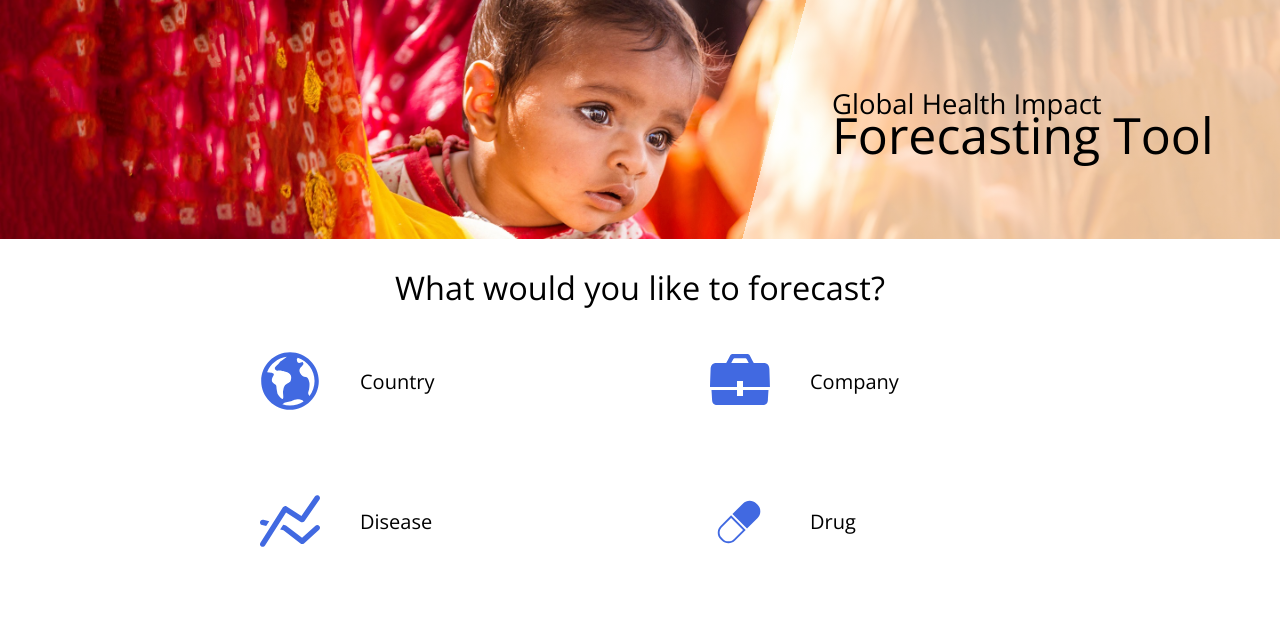
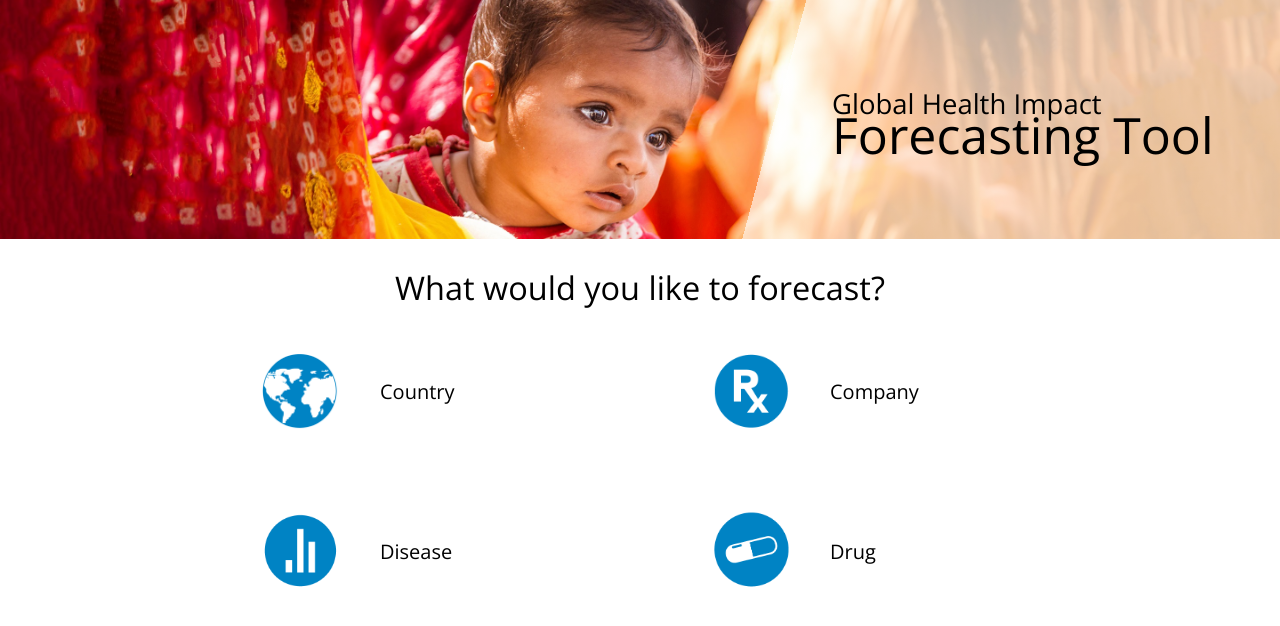
Before and after one commit to GhiProject/ghi_forecasting_tool, a Flask app: page / in a window 1280 px wide. Shown: the part 65-691 px from the top of the page. Run offline with Flask 2, Linux system fonts and the light colour scheme.

Commit message:
Changed icons

```diff
--- a/static/css/style.css
+++ b/static/css/style.css
@@ -217,10 +217,20 @@ body {
   .landing-select__section:hover {
     box-shadow: 0 1.5rem 4rem rgba(0, 0, 0, 0.15); }
   .landing-select__icon {
-    width: 6rem;
-    height: 6rem;
-    fill: royalblue;
-    margin: 0 4rem; }
+    width: 8rem;
+    height: 8rem;
+    margin: 0 4rem;
+    background-position: 0 0;
+    background-size: contain;
+    background-repeat: no-repeat; }
+    .landing-select__icon--bar {
+      background-image: url(../img/icon-bar-blue.png); }
+    .landing-select__icon--globe {
+      background-image: url(../img/icon-globe-blue.png); }
+    .landing-select__icon--pill {
+      background-image: url(../img/icon-pill-blue.png); }
+    .landing-select__icon--rx {
+      background-image: url(../img/icon-rx-blue.png); }
   .landing-select__text {
     font-size: 2rem;
     color: black; }
--- a/templates/landing.html
+++ b/templates/landing.html
@@ -14,27 +14,19 @@
 <h3 class="heading-3 heading-3--landing u-margin-top-medium">What would you like to forecast?</h3>
 <div class="landing-select u-margin-top-small">
     <a href="#" class="landing-select__section">
-        <svg class="landing-select__icon">
-            <use xlink:href="static/sprites.svg#icon-globe"/>
-        </svg>
+        <div class="landing-select__icon landing-select__icon--globe"></div>
         <span class="landing-select__text">Country</span>
     </a>
     <a href="#" class="landing-select__section">
-        <svg class="landing-select__icon">
-            <use xlink:href="static/sprites.svg#icon-briefcase"/>
-        </svg>
+        <div class="landing-select__icon landing-select__icon--rx"></div>
         <span class="landing-select__text">Company</span>
     </a>
     <a href="#" class="landing-select__section">
-        <svg class="landing-select__icon">
-            <use xlink:href="static/sprites.svg#icon-line-graph"/>
-        </svg>
+        <div class="landing-select__icon landing-select__icon--bar"></div>
         <span class="landing-select__text">Disease</span>
     </a>
     <a href="#" class="landing-select__section">
-        <svg class="landing-select__icon">
-            <use xlink:href="static/sprites.svg#icon-pil"/>
-        </svg>
+        <div class="landing-select__icon landing-select__icon--pill"></div>
         <span class="landing-select__text">Drug</span>
     </a>
 </div>
```
Also changed, not shown: sass/pages/_landing.scss (+19 -3 lines), static/img/icon-bar-blue.png (added), static/img/icon-globe-blue.png (added), static/img/icon-pill-blue.png (added), static/img/icon-rx-blue.png (added).
